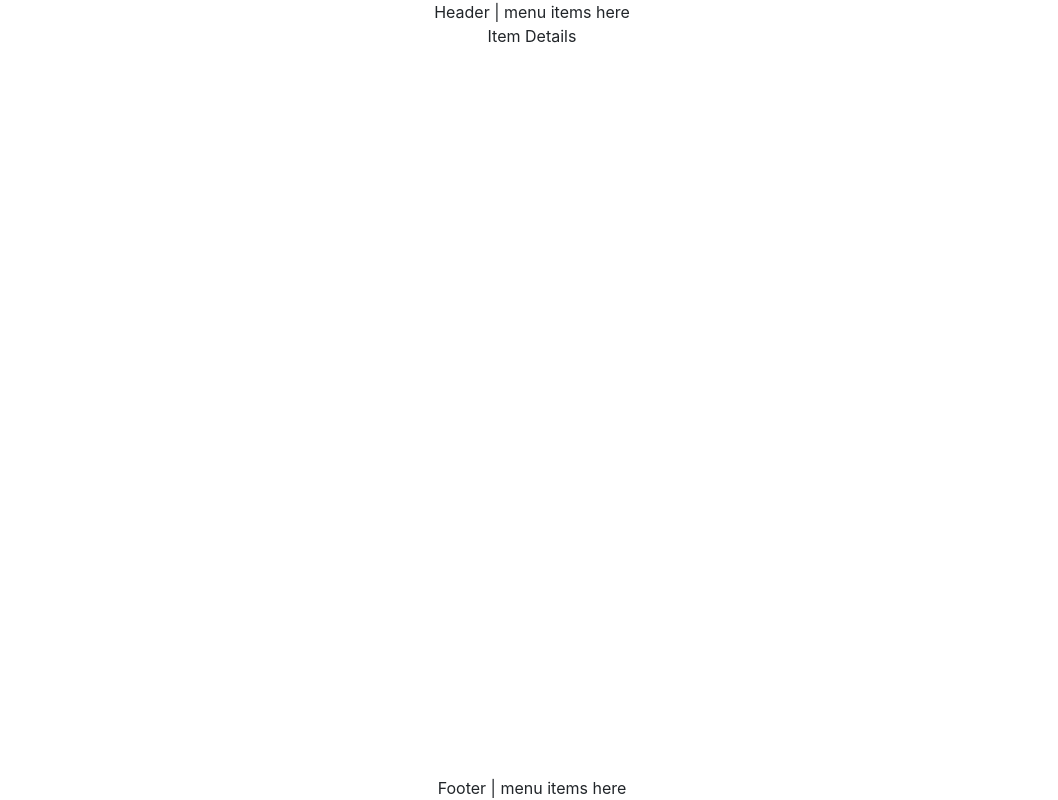
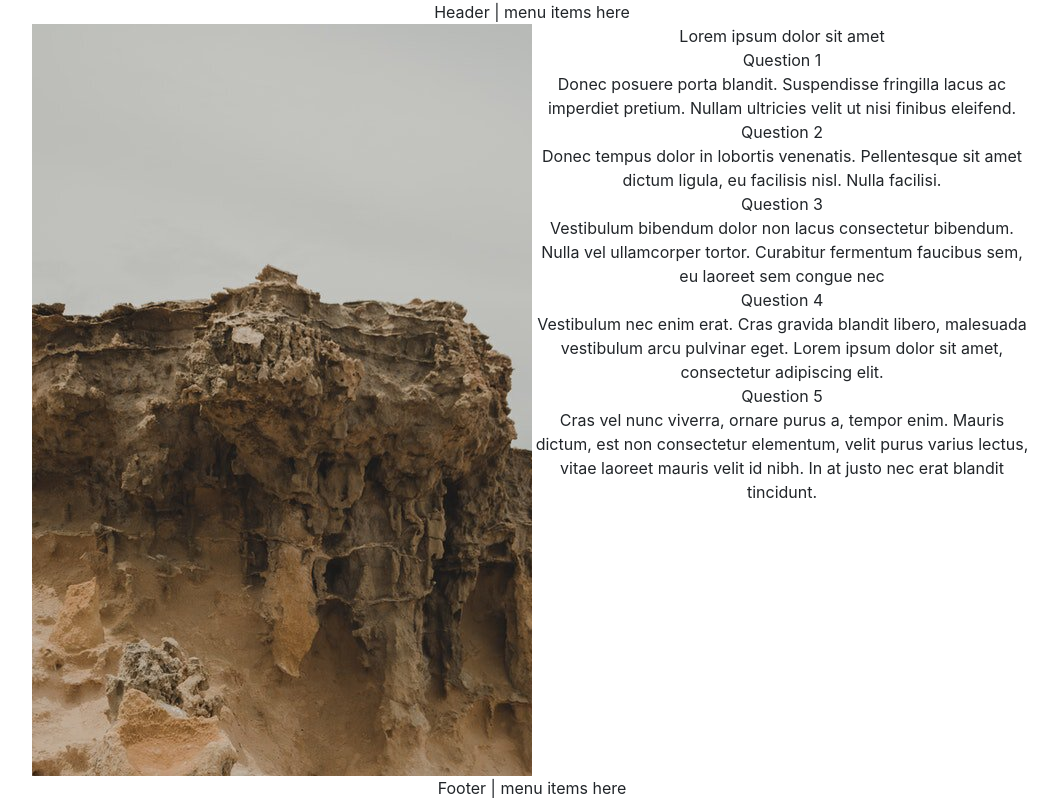
Before and after one commit to ArdenMendoza/ListingPage, a React (Create React App) app: page /itemDetails/1001 in a window 1280 px wide. Shown: the whole page, without its empty margins (108-1166 px from the left). Built offline with nearby package versions, Linux system fonts and the light colour scheme.

Commit message:
Modified itemDetails view

```diff
--- a/src/pages/itemDetails.tsx
+++ b/src/pages/itemDetails.tsx
@@ -1,11 +1,57 @@
 import React from 'react';
+import data from '../feed/data.json';
+import { RouteComponentProps } from 'react-router';
+import { itemDetails } from '../feed/model';
 
-function ItemDetails() {
-  return (
-    <div>
-        <div>Item Details</div>
+interface MatchParams {
+  id: string;
+}
+
+interface Props extends RouteComponentProps<MatchParams> {
+}
+
+interface state {
+  itemDetails: itemDetails
+}
+
+export class ItemDetails extends React.Component<Props, state> {
+  constructor(props: Props) {
+    super(props);
+    this.state = {
+      itemDetails: {} as itemDetails
+    };
+  }
+  componentWillMount() {
+    const id = parseInt(this.props.match.params.id);
+    this.setState({
+      itemDetails: data.filter(f => f.id == id)[0]
+    });
+  }
+
+  render() {
+    const details = this.state.itemDetails;
+    const imageUrl = 'url(' + require('../assets/' + details.image) + ')';
+    let qCount: number = 0;
+
+    return <div style={{ height: "100%" }}>
+      <div style={{ display: 'flex', height: '100%', maxWidth: '1000px', margin: '0px auto' }}>
+        <div style={{ flex: 1, width: '50%', height: '100%' }}>
+          <div style={{ height: '100%', backgroundImage: imageUrl, backgroundSize: 'auto', backgroundRepeat: 'no-repeat' }}>
+          </div>
+        </div>
+        <div className={'itemDetailRightPanel'} style={{ flex: 1 }}>
+          <div className={'ItemDetailTitle'}>{details.title}</div>
+          {details.questions.map(q => {
+            qCount++;
+            return <div className={'itemDetailQGroup'}>
+              <div className={'itemDetailQLabel'} >Question {qCount}</div>
+              <div>{q}</div>
+            </div>
+          })}
+        </div>
+      </div>
     </div>
-  );
+  }
 }
 
 export default ItemDetails;
```
